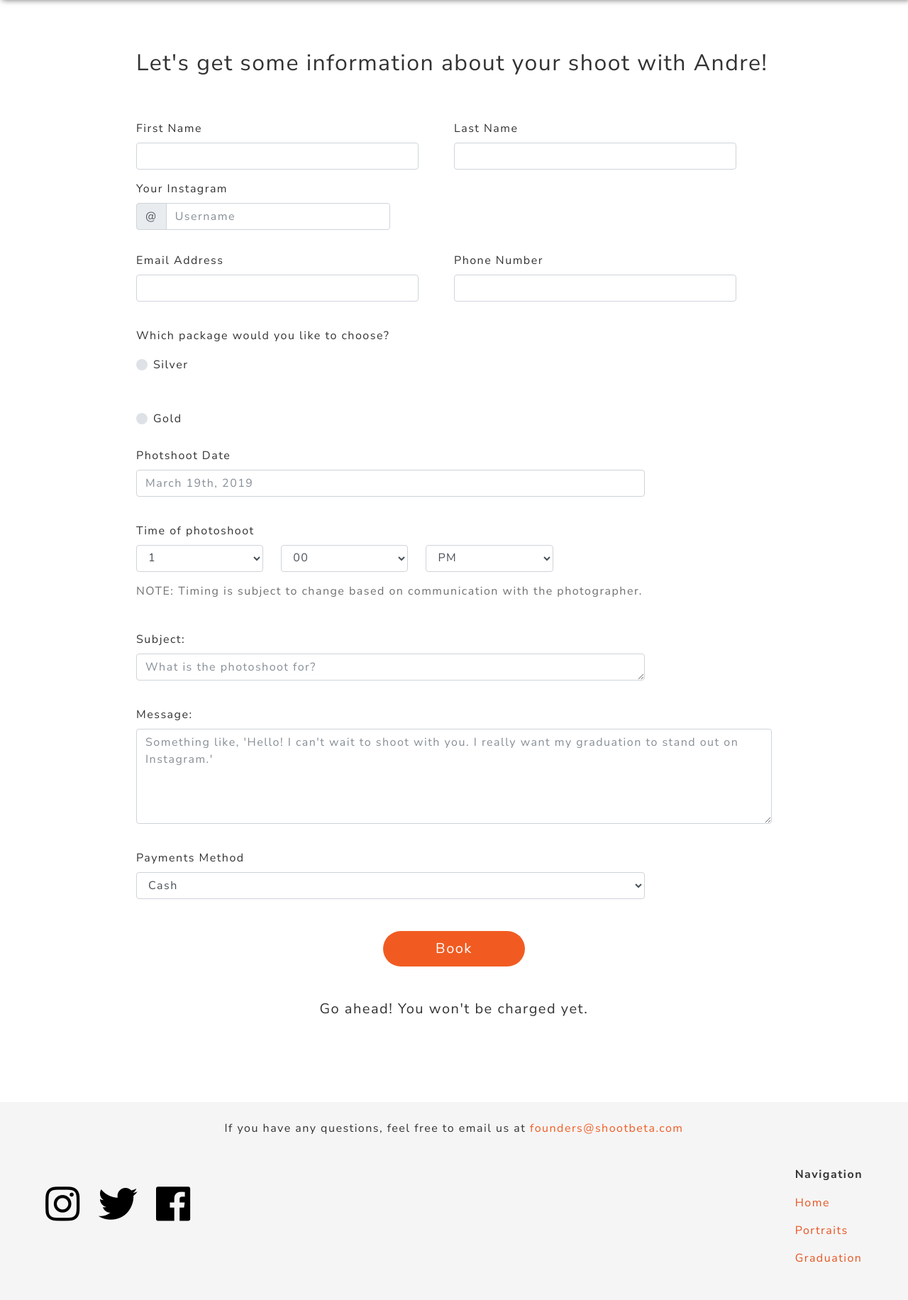
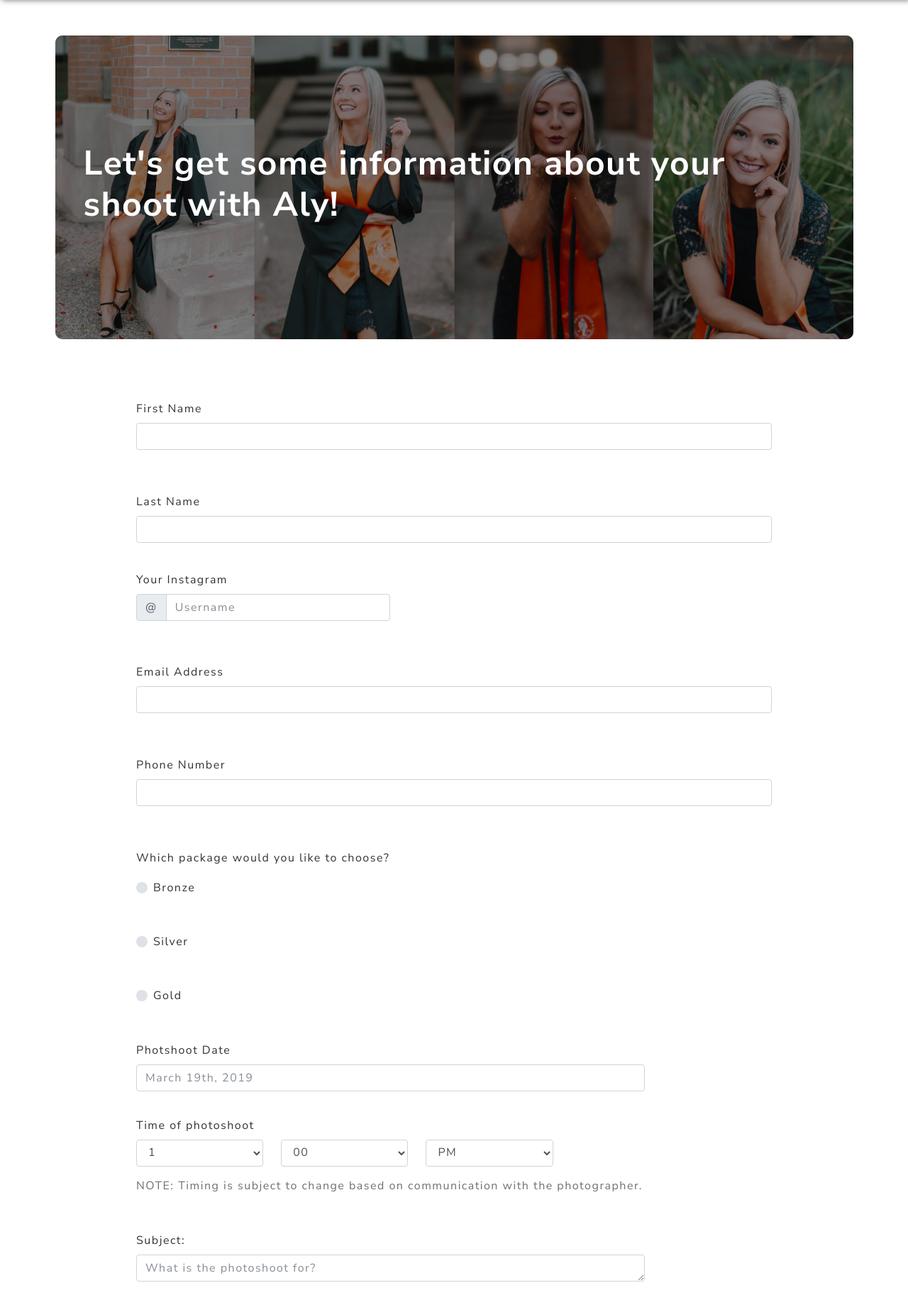
Before and after one commit to nabilahsan/shoot-mvp, a PHP site: page /alybooking.html in a window 1280 px wide. Shown: the part 56-1888 px from the top of the page at 71% size. Run offline with PHP 8.4, Linux system fonts and the light colour scheme; some libraries are stand-ins or nearby versions.

Commit message:
finished aly's profile
Signed-off-by: nabilahsan <nabilahsan95@gmail.com>

```diff
--- a/alybooking.html
+++ b/alybooking.html
@@ -75,7 +75,7 @@
     })(window,document,'https://static.hotjar.com/c/hotjar-','.js?sv=');
 </script>
 
-    <title>Booking Andre | SHOOT</title>
+    <title>Booking Aly | SHOOT</title>
 </head>
 
 <body>
@@ -116,11 +116,20 @@
         </div>
     </div>
 
+    <div class="container-fluid" id="heading">
+        <div id="imgdiv">
+            <img src="vendors/img/gp8/Aly_desktop (1).jpg" alt="Houston Graduation Photographer">
+
+            <div id="headingtext" class="container-fluid">
+                <h2>Let's get some information about your shoot with Aly!</h2>
+            </div>
+
+        </div>
+    </div>
 
     <div id="formDiv" class="form-group">
-        <form action="thankyou.html" name="Graduation: Booking Andre Williams" method="POST" netlify>
+        <form action="thankyou.html" name="Graduation: Booking Aly Hester" method="POST" netlify>
             <div id="formElements">
-                <h2>Let's get some information about your shoot with Andre!</h2>
 
                 <div id="names">
                     <div>
@@ -168,12 +177,17 @@
                             <div id="inputgroup" class="container row col-sm-4">
                                     <div id="" class="custom-control custom-radio">
                                         <input type="radio" id="customRadio1" name="Package" class="custom-control-input" value="Bronze">
-                                <label class="custom-control-label" for="customRadio1">Silver</label>
+                                        <label class="custom-control-label" for="customRadio1">Bronze</label>
                                     </div>
 
                                     <div id="packageMain" class="custom-control custom-radio">
                                         <input type="radio" id="customRadio2" name="Package" class="custom-control-input" value="Silver">
-                                <label class="custom-control-label" for="customRadio2">Gold</label>
+                                        <label class="custom-control-label" for="customRadio2">Silver</label>
+                                    </div>
+
+                                    <div id="packageMain" class="custom-control custom-radio">
+                                        <input type="radio" id="customRadio3" name="Package" class="custom-control-input" value="Gold">
+                                        <label class="custom-control-label" for="customRadio3">Gold</label>
                                     </div>
                                 </div>
 
--- a/index.html
+++ b/index.html
@@ -290,7 +290,7 @@
                     </figcaption>
 
                     <div id="buttonsec" class="container">
-                        <button id="topBook" type="button" onclick="window.location.href= 'comingsoon.html'" class="btn btn-primary btn-lg">View
+                        <button id="topBook" type="button" onclick="window.location.href= 'aly.html'" class="btn btn-primary btn-lg">View
                             Profile</button>
                     </div>
                 </figure>
@@ -515,7 +515,7 @@
                         </figcaption>
 
                         <div id="buttonsec" class="container">
-                            <button id="topBook" type="button" onclick="window.location.href= 'comingsoon.html'" class="btn btn-primary btn-lg">View
+                            <button id="topBook" type="button" onclick="window.location.href= 'aly.html'" class="btn btn-primary btn-lg">View
                                 Profile</button>
                         </div>
                     </figure>
--- a/resources/css/form.css
+++ b/resources/css/form.css
@@ -45,6 +45,45 @@ nav {
 
 /*end*/
 
+
+/* Header Image */
+#heading {
+  margin-top: 50px;
+  display: flex;
+  justify-content: center;
+}
+
+#imgdiv {
+  background-color: black;
+  text-align: center;
+  position: relative;
+  width: 60%;
+  border-radius: 10px;
+}
+
+#heading h2 {
+  font-size: 4em;
+  font-weight: bold;
+  color: white;
+  text-align: start;
+  padding-left: 25px;
+  padding-right: 25px;
+}
+
+#imgdiv img {
+  width: 100%;
+  height: auto;
+  border-radius: 10px;
+  opacity: 0.5;
+}
+
+#headingtext {
+  position: absolute;
+  top: 40%;
+  left: 50%;
+  transform: translate(-50%, -50%);
+}
+
 #row1 {
   margin: 0;
 }
@@ -89,35 +128,31 @@ form {
 }
 
 /* Name */
-
-#names {
-  display: flex;
-  justify-content: row;
-}
-
 #names div {
   margin-right: 50px;
-  width: 30%;
+  width: 40%;
+  margin-top: 25px;
 }
 
 #insta {
   width: 40%;
   margin-bottom: 15px;
+  margin-top: 25px;
 }
 
 /* Contact */
-#contact {
-  display: flex;
-  justify-content: row;
-}
 
 #contact div {
-  width: 30%;
+  width: 40%;
   margin-right: 50px;
+  margin-top: 25px;
 }
 
 
 /*Radio buttons*/
+#package {
+  margin-top: 25px;
+}
 
 #inputgroup {
   display: flex;
@@ -130,6 +165,10 @@ form {
 
 #inputgroup label {
   text-align: center;
+}
+
+#datetime {
+  margin-top: 25px;
 }
 
 #calendar {
@@ -154,11 +193,14 @@ form {
   justify-content: row;
 }
 
-#payment select {
+#payment {
   width: 30%;
+  margin-top: 25px;
 }
 
-#message {
+#message,
+#fullmsg {
+  margin-top: 25px;
   width: 80%;
 }
 
@@ -322,13 +382,29 @@ footer {
 */
 
 @media (min-width: 1025px) and (max-width: 1280px) {
+  #heading h2 {
+    font-size: 3em;
+    font-weight: bold;
+    color: white;
+    text-align: start;
+  }
+
+  #imgdiv {
+    width: 90%;
+  }
+
+  #headingtext {
+    position: absolute;
+    top: 50%;
+    left: 50%;
+    transform: translate(-50%, -50%);
+  }
+
   #formElements {
     margin-right: 100px;
     margin-left: 100px;
     width: 70%;
   }
-
-
 
   #contact div {
     width: 100%;
```
Also changed, not shown: other parts of alybooking.html (+19 -8 lines), other parts of resources/css/form.css (+92 -1 lines), vendors/img/gp8/Aly_desktop (1).jpg (added), vendors/img/gp8/gp8_1.jpg, 1 other file. Lines whose indentation alone changed are shown as unchanged.
